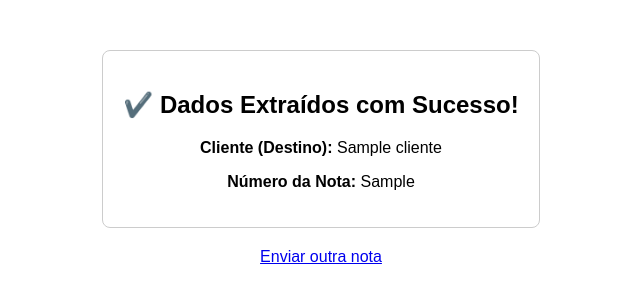
After one commit to MikaelBreh/LerNotaFiscal, a Django app: template LerNotas/templates/resultado_nota.html in a window 1280 px wide. The commit adds this page. Shown: the top 303 px of the page, without its empty margins (319-959 px from the left). Run offline with Django 5.2, Linux system fonts and the light colour scheme; the template is opened without the code that fills it: most values are stand-ins (such as "Sample title", 1, 10 or a date in 2020).

Commit message:
cria logica da view para ler notas fiscais

```diff
--- /dev/null
+++ b/LerNotas/templates/resultado_nota.html
@@ -0,0 +1,23 @@
+<!DOCTYPE html>
+<html lang="pt-br">
+<head>
+    <meta charset="UTF-8">
+    <title>Dados da Nota Fiscal</title>
+    <style>
+        body { font-family: sans-serif; text-align: center; margin-top: 50px; }
+        .card { border: 1px solid #ccc; border-radius: 8px; padding: 20px; display: inline-block; }
+        a { margin-top: 20px; display: block; }
+    </style>
+</head>
+<body>
+
+<div class="card">
+    <h2>✔️ Dados Extraídos com Sucesso!</h2>
+    <p><strong>Cliente (Destino):</strong> {{ cliente }}</p>
+    <p><strong>Número da Nota:</strong> {{ numero_nota }}</p>
+</div>
+
+<a href="{% url 'subir_nota' %}">Enviar outra nota</a>
+
+</body>
+</html>
--- a/LerNotas/templates/subir_nota.html
+++ b/LerNotas/templates/subir_nota.html
@@ -9,7 +9,11 @@
 <h2>Suba aqui sua nota fiscal</h2>
 <p>Clique no botão de upload e selecione um arquivo XML</p>
 
-<form action="" method="POST" enctype="multipart/form-data">
+{% if erro %}
+    <p style="color: red;">{{ erro }}</p>
+{% endif %}
+
+<form action="{% url 'subir_nota' %}" method="POST" enctype="multipart/form-data">
     {% csrf_token %}
     <input type="file" name="xml_file" accept=".xml" required>
     <button type="submit">Enviar</button>
--- a/LerNotas/urls.py
+++ b/LerNotas/urls.py
@@ -1,8 +1,7 @@
 from django.urls import path
-from .views import SubirNota, upload_nota_fiscal
+from .views import SubirNota
 
 urlpatterns = [
     path('', SubirNota, name='subir_nota'),
-    path('upload/', upload_nota_fiscal, name='upload_nota_fiscal'),
 
 ]
```
Also changed, not shown: LerNotas/templates/upload_nota_fiscal.html (deleted, +0 -10 lines), LerNotas/views.py (+44 -3 lines).
